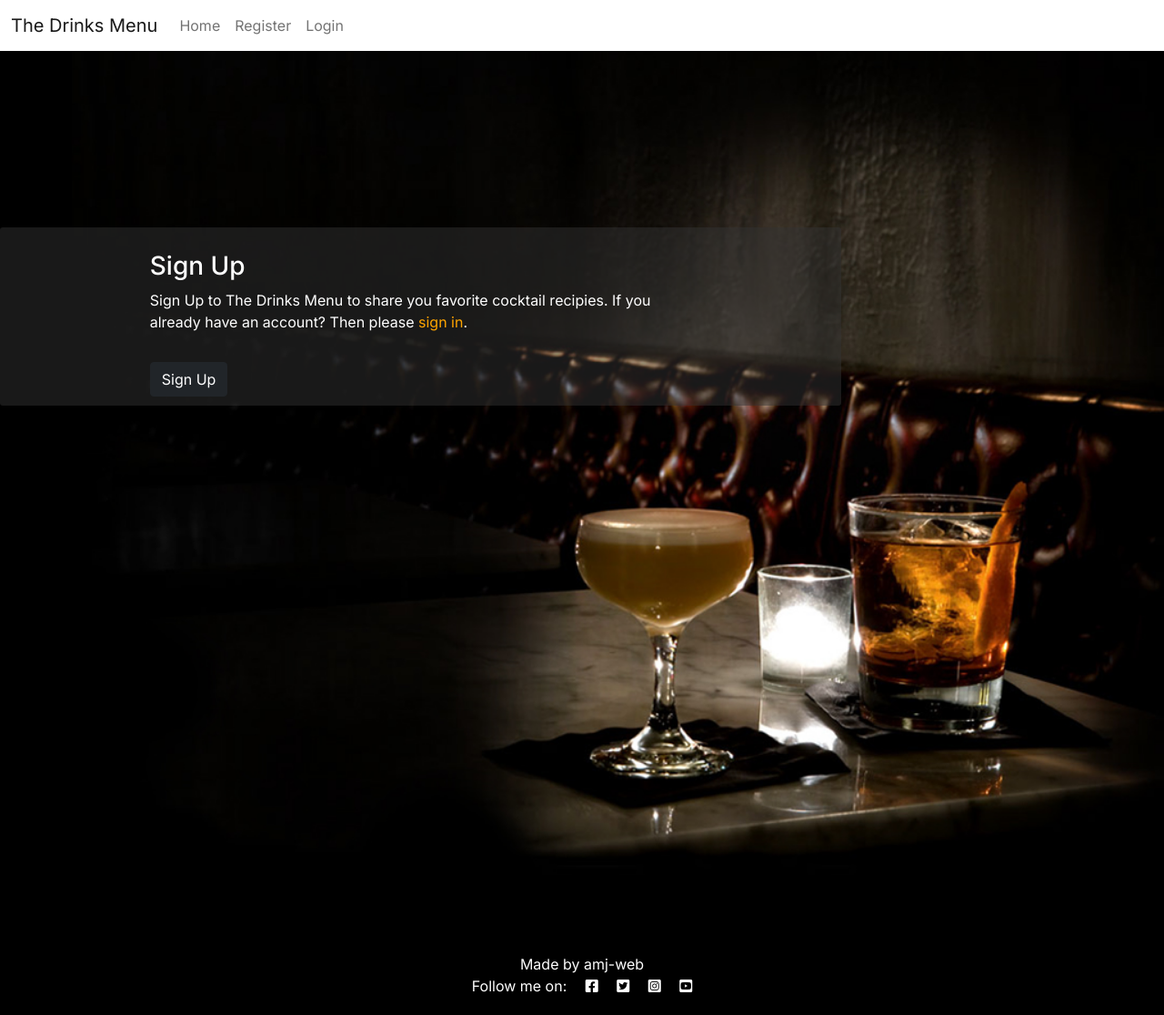
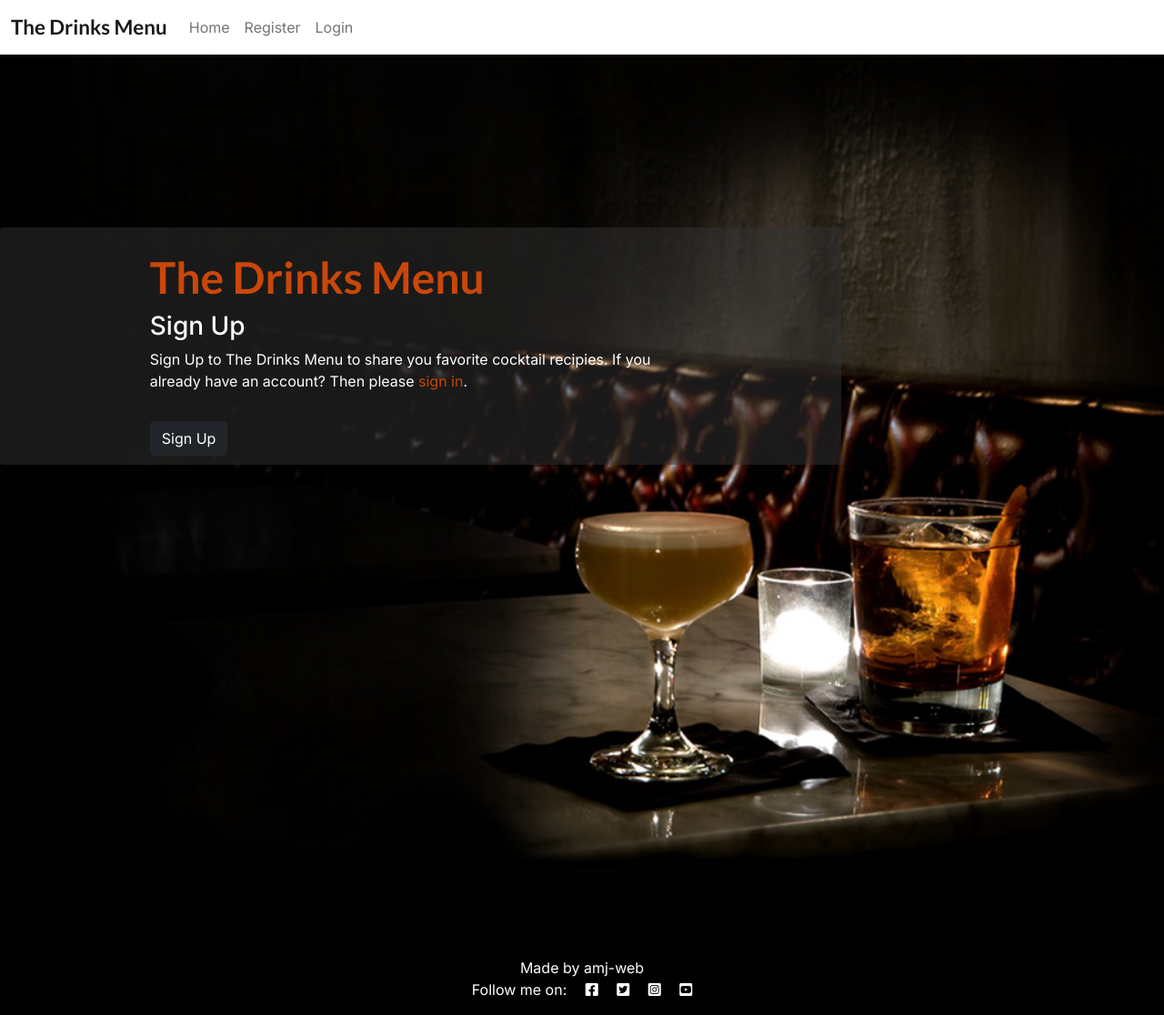
Before and after one commit to Code-Institute-Submissions/amj-web-drinks-menu_OctResub, a Django app: page / in a window 1280 px wide. Shown: the whole page at 91% size. Before the commit the page ends 1091 px from the top, so only its background shows below. Run offline with Django 3.2, Linux system fonts and the light colour scheme.

Commit message:
change some homepage styling

```diff
--- a/blog/views.py
+++ b/blog/views.py
@@ -53,6 +53,7 @@ class PostDetail(View):
             "drinks/post_detail.html",
             context
         )
+
 
     def post(self, request, slug, *args, **kwargs):
 
--- a/static/css/style.css
+++ b/static/css/style.css
@@ -1,17 +1,31 @@
 body {
     background-color: #222222;
     font-family: "Inter", Arial, Helvetica, sans-serif;
+}
+
+.title {
+    font-family: Lato, sans-serif;
+    font-size: 3.0rem;
+    font-weight: 700;
+    color: #c9470b;
+}
+
+.navbar-brand {
+    font-family: Lato, sans-serif;
+    font-size: 1.4rem;
+    font-weight: 700;
+    color: #c9470b
 }
 
 .brand {
     font-family: Lato, sans-serif;
     font-size: 1.4rem;
     font-weight: 700;
-    color: #4A4A4F;
+    color: #c9470b
 }
 
 .red-o {
-    color: #E84610;
+    color: #c9470b;
 }
 
 .thin {
@@ -123,17 +137,17 @@ body {
 .btn-signup:hover,
 .btn-signup:active {
     background-color: #fff;
-    color: orange;
+    color: #c9470b;
 }
 
 .link {
-    color: orange;
+    color: #c9470b;
     text-decoration: none;
 }
 
 .link:hover,
 .link:active {
-    color: orange;
+    color: #c9470b;
     text-decoration: underline;
 }
 
--- a/templates/drinks/index.html
+++ b/templates/drinks/index.html
@@ -10,6 +10,7 @@
     <div class="login-home">
     <div class="row">
         <div class="col-md-8 mt-3 offset-md-2">
+            <h1 class="title">The Drinks Menu</h1>
             <h3>{% trans "Sign Up" %}</h3>
 
             <p class="login-home-text">{% blocktrans %}Sign Up to The Drinks Menu to share you favorite cocktail recipies. If you already have an account? Then please <a
--- a/templates/drinks/post_detail.html
+++ b/templates/drinks/post_detail.html
@@ -70,7 +70,7 @@
                     </div>
                     <div class="author_btns">
                         <!-- Edit and delete buttons for author of posts -->
-                        {% if "is_author" %}
+                        {% if request.user == post.author %}
                         <form action="/delete_post/{{post.id}}/" method="post">
                             {% csrf_token %}
                         <button type="submit" class="btn btn-danger btn-sm">Delete Post</button>
```
